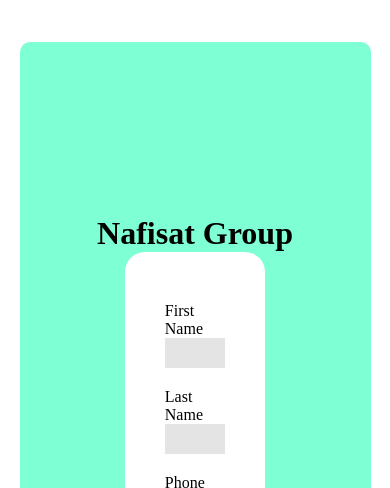
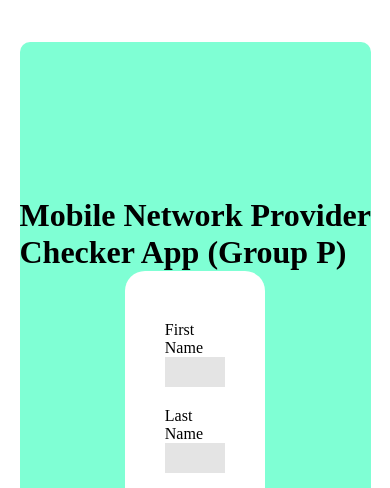
Before and after one commit to ezeobinna/networkchecker, a plain HTML site: page index.html in a window 390 px wide. Shown: the top 488 px of the page. Drawn offline with Linux system fonts and the light colour scheme.

Commit message:
Update index.html
Updated the name of the App from "Nafisat Group" to "Mobile Network Provider Checker App"

```diff
--- a/index.html
+++ b/index.html
@@ -11,7 +11,7 @@
     <main class="wrapper">
         <div class="container">
             <div class="tittle">
-                    <h1>Nafisat Group</h1>
+                    <h1>Mobile Network Provider Checker App (Group P)</h1>
                 </div>
             <div class="form_container">
                 <form action="" >
```
